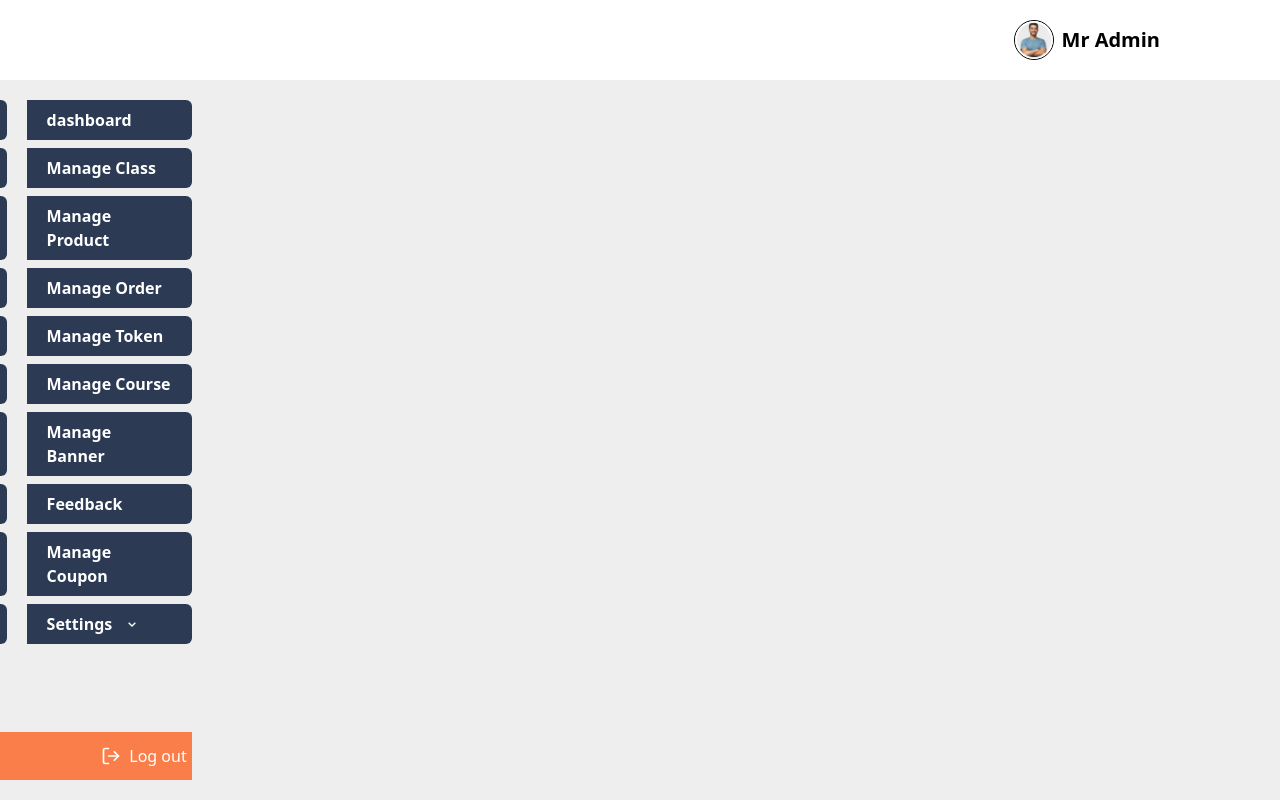
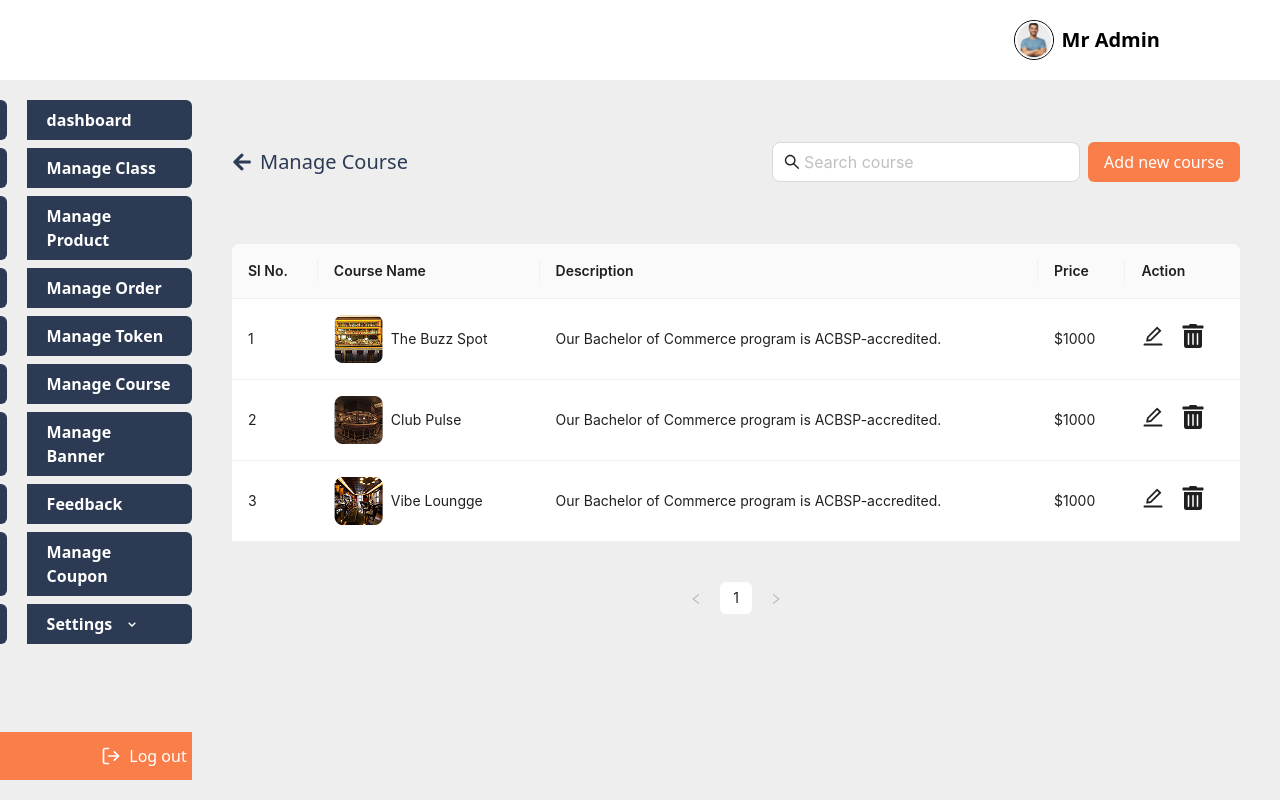
Before and after one commit to sparktechagency/dance-club-dashboard, a React (Vite) app: page /manage-course in a window 1280 px wide. Built offline with nearby package versions, Linux system fonts and the light colour scheme.

Commit message:
implement course

```diff
--- a/src/Pages/ManageCourse/ManageCourse.jsx
+++ b/src/Pages/ManageCourse/ManageCourse.jsx
@@ -1,10 +1,246 @@
+/* eslint-disable no-unused-vars */
+import { Avatar, ConfigProvider, Input, Pagination, Space, Table } from "antd";
+import { useState } from "react";
+import { Modal } from "antd";
+import { FaEye, FaTrashAlt } from "react-icons/fa";
+import { SearchOutlined } from "@ant-design/icons";
+import GoBackButton from "../../Components/Shared/GobackButton/GoBackButton";
+import { AiOutlineEdit } from "react-icons/ai";
+import { AllImages } from "../../assets/image/AllImages";
+const ManageCourse = () => {
+  const userData = [
+    {
+      employee_id: "#1239",
+      name: "The Buzz Spot",
+      subName: "Non-Scheduled",
+      classImg: AllImages.image1,
+      description: "Our Bachelor of Commerce program is ACBSP-accredited.",
+      price: "$1000",
+    },
+    {
+      employee_id: "#1239",
+      name: "Club Pulse",
+      subName: "Non-Scheduled",
+      classImg: AllImages.image2,
+      location: "Corona, Michigan",
+      description: "Our Bachelor of Commerce program is ACBSP-accredited.",
+      price: "$1000",
+    },
+    {
+      employee_id: "#1239",
+      name: "Vibe Loungge",
+      subName: "Scheduled",
+      classImg: AllImages.image3,
+      location: "Corona, Michigan",
+      description: "Our Bachelor of Commerce program is ACBSP-accredited.",
+      price: "$1000",
+    },
+  ];
+  const [isModalOpen, setIsModalOpen] = useState(false);
+  const [selectedUser, setSelectedUser] = useState(null);
+  const [email, setEmail] = useState("");
+  const [pageSize, setPageSize] = useState(10);
+  const [currentPage, setCurrentPage] = useState(1);
+  const [totalItems, setTotalItems] = useState(userData.length);
+  const handlePageChange = (page, pageSize) => {
+    setCurrentPage(page);
+    setPageSize(pageSize);
+  };
 
-const ManageCourse = () => {
-    return (
-        <div>
+  const showModal = (record) => {
+    setSelectedUser(record);
+    setIsModalOpen(true);
+  };
 
+  const handleCancel = () => {
+    setIsModalOpen(false);
+    setSelectedUser(null);
+  };
+
+  const handleSearch = () => {
+    // refetc();
+  };
+
+  const handleSession = (record) => {
+    console.log(record);
+  };
+  const handleEdit = (record) => {
+    // console.log(record);
+  };
+  const hnadleAddClass = (values) => {
+    console.log(values);
+  };
+  const columns = [
+    {
+      title: "Sl No.",
+      dataIndex: "slno",
+      key: "slno",
+      render: (text, record, index) => index + 1,
+    },
+    {
+      title: "Course Name",
+      key: "name",
+      render: (_, record) => (
+        <div className="flex items-center gap-2">
+          <img src={record.classImg} alt="" />
+          <span>{record.name}</span>
         </div>
-    );
+      ),
+    },
+    {
+      title: "Description",
+      dataIndex: "description",
+      key: "description",
+    },
+    {
+      title: "Price",
+      dataIndex: "price",
+      key: "price",
+    },
+
+    {
+      title: "Action",
+      key: "action",
+      render: (_, record) => (
+        <ConfigProvider
+          theme={{
+            components: {
+              Button: {
+                defaultHoverBorderColor: "rgb(47,84,235)",
+                defaultHoverColor: "rgb(47,84,235)",
+                defaultBorderColor: "rgb(47,84,235)",
+              },
+            },
+          }}
+        >
+          <Space size="middle">
+            <button onClick={() => handleEdit(record)}>
+              <AiOutlineEdit className="text-2xl" />
+            </button>
+            <button onClick={() => showModal(record)}>
+              <FaTrashAlt className="text-2xl"></FaTrashAlt>
+            </button>
+          </Space>
+        </ConfigProvider>
+      ),
+    },
+  ];
+
+  return (
+    <div className="">
+      <div className="flex flex-col md:flex-row justify-between md:items-center mb-10">
+        <GoBackButton text="Manage Course" />
+        <div className="mt-4 md:mt-0 flex justify-between items-center gap-2">
+          <div className="flex items-center justify-center gap-2">
+            <ConfigProvider
+              theme={{
+                components: {
+                  Input: {
+                    borderRadius: 0,
+                    hoverBorderColor: "none",
+                    activeBorderColor: "none",
+                  },
+                },
+              }}
+            >
+              <div className="flex gap-2 items-center relative">
+                <Input
+                  placeholder="Search course"
+                  allowClear
+                  size="large"
+                  value={email}
+                  onChange={(e) => setEmail(e.target.value)}
+                  onPressEnter={handleSearch}
+                  prefix={
+                    <SearchOutlined
+                      style={{ cursor: "pointer" }}
+                      onClick={handleSearch}
+                    />
+                  }
+                />
+
+                <button
+                  onClick={handleSearch}
+                  className="absolute right-0 top-1/2 transform -translate-y-1/2 z-10 bg-primaryColor text-white p-2 rounded-r-lg"
+                >
+                  search
+                </button>
+              </div>
+            </ConfigProvider>
+            <button
+              onClick={hnadleAddClass}
+              className="bg-primary text-white py-2 px-4 rounded-md"
+            >
+              Add new course
+            </button>
+          </div>
+        </div>
+      </div>
+      <div className=" overflow-x-auto">
+        <Table
+          columns={columns}
+          dataSource={userData || []}
+          pagination={false}
+          rowKey="id"
+        />
+      </div>
+
+      <div className="mt-10 flex justify-center items-center">
+        <Pagination onChange={handlePageChange}>
+          Showing {(currentPage - 1) * pageSize + 1} to{" "}
+          {Math.min(currentPage * pageSize, totalItems)} of {totalItems}{" "}
+        </Pagination>
+      </div>
+
+      <Modal open={isModalOpen} onCancel={handleCancel} footer={null}>
+        {selectedUser && (
+          <div className="">
+            <div className="bg-red-100  text-center relative h-[100px] w-full flex flex-col justify-center items-center">
+              <Avatar
+                className="shadow-md h-32 w-32 absolute top-[20px] left-[50%] translate-x-[-50%]"
+                src={selectedUser?.profileImage}
+              />
+            </div>
+
+            <div className="mt-16">
+              <div className="flex gap-2 mb-4">
+                <p className=" font-bold">Name :</p>
+                <p>{selectedUser.name}</p>
+              </div>
+              <div className="flex gap-2 mb-4">
+                <p className=" font-bold">Employee Id :</p>
+                <p>{selectedUser.employee_id}</p>
+              </div>
+              <div className="flex gap-2 mb-4">
+                <p className=" font-bold">Designation:</p>
+                <p>{selectedUser?.designation || "N/A"}</p>
+              </div>
+              <div className="flex gap-2 mb-4">
+                <p className=" font-bold">Email :</p>
+                <p>{selectedUser.email}</p>
+              </div>
+              <div className="flex gap-2 mb-4">
+                <p className=" font-bold">Contact No :</p>
+                <p>{selectedUser?.contact || "N/A"}</p>
+              </div>
+              <div className="flex gap-2 mb-4">
+                <p className=" font-bold">Member Since :</p>
+                <p>{selectedUser?.member_since || "N/A"}</p>
+              </div>
+              <div className="flex gap-2 mb-4">
+                <p className=" font-bold">Address :</p>
+                <p>{selectedUser.address || "N/A"}</p>
+              </div>
+              <div className="flex gap-2 mb-4">
+                <p className=" font-bold">Qualification :</p>
+                <p>{selectedUser.qualification || "N/A"}</p>
+              </div>
+            </div>
+          </div>
+        )}
+      </Modal>
+    </div>
+  );
 };
 
 export default ManageCourse;
--- a/src/router/Routes.jsx
+++ b/src/router/Routes.jsx
@@ -22,7 +22,7 @@ import ManageBanner from "../Pages/ManageBanner/ManageBanner";
 import Feedback from "../Pages/Feedback/Feedback";
 import ManageCoupon from "../Pages/ManageCoupon/ManageCoupon";
 import ManagePackage from "../Pages/ManagePackage/ManagePackage";
-import ManageCOurse from "../Pages/ManageCourse/ManageCOurse";
+import ManageCourse from "../Pages/ManageCourse/ManageCOurse";
 
 export const router = createBrowserRouter([
   {
@@ -85,7 +85,7 @@ export const router = createBrowserRouter([
       },
       {
         path: "/manage-course",
-        element: <ManageCOurse />,
+        element: <ManageCourse />,
       },
       {
         path: "/add-new-membership",
```
